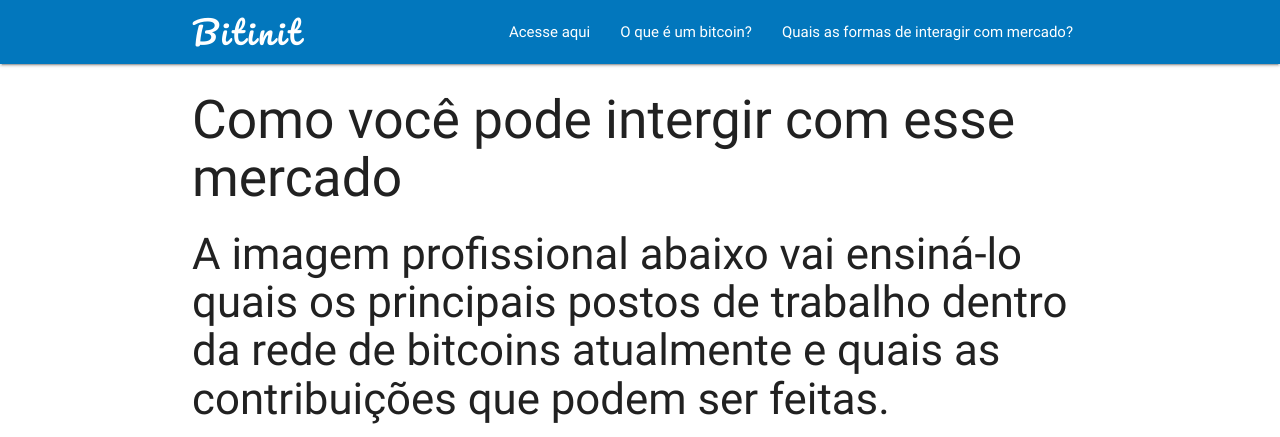
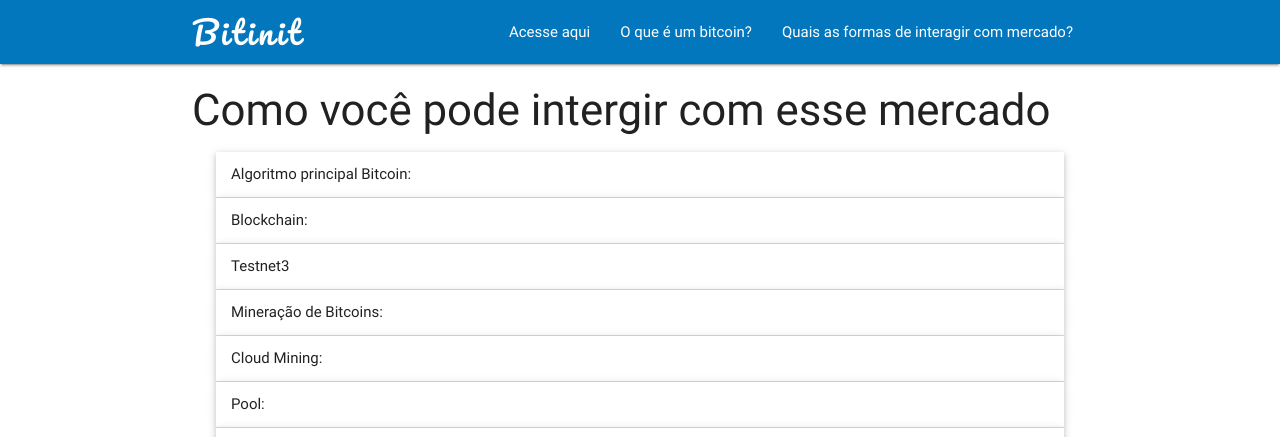
Before and after one commit to dieegom/bitinit, a Django app: page /market/ in a window 1280 px wide. Shown: the top 437 px of the page. Run offline with Django 3.2, Linux system fonts and the light colour scheme; some libraries are stand-ins or nearby versions.

Commit message:
dando mais um toque no font

```diff
--- a/bi_tcoin/app/static/js/base.js
+++ b/bi_tcoin/app/static/js/base.js
@@ -1,4 +1,11 @@
 $(document).ready(function(){
-  $('.parallax').parallax();
-  $('.collapsible').collapsible();
+    $('.parallax').parallax();
+    $('.collapsible').collapsible();
+    $('#firef').fadeTo("opacity",0);
+    var options = [
+        {selector: '#firef', offset: 200, callback: function(el)  {
+             Materialize.fadeInImage($(el));
+        } }
+    ];
+    Materialize.scrollFire(options);
 });
--- a/bi_tcoin/app/templates/index.html
+++ b/bi_tcoin/app/templates/index.html
@@ -18,7 +18,7 @@
 <div class="container">
     <!-- <h4>Os desenvolvedores também são iniciantes, portanto vocês aprenderão junto conosco!!</h4> -->
     <br><br>
-    <div class="row">
+    <div id="firef" class="row">
         <div class="col s12 m6">
             <ul class="collapsible" data-collapsible="accordion">
                 <li>
--- a/bi_tcoin/app/templates/market.html
+++ b/bi_tcoin/app/templates/market.html
@@ -5,30 +5,38 @@
 
 <div class="container">
     <div id="bitcoinmarket">
-        <h2>Como você pode intergir com esse mercado</h2>
-        <h3>A imagem profissional abaixo vai ensiná-lo quais os principais postos de trabalho dentro
-            da rede de bitcoins atualmente e quais as contribuições que podem ser feitas.</h3>
-        <img src="Untitled.png"/>
-        <ul>
-            <li><strong>1)Algoritmo principal Bitcoin:</strong><br/>
-                <ul>
-                    <li><strong>Desenvolvimento de código-fonte:</strong> O código de desenvolvimento do bitcoin é
+        <h3>Como você pode intergir com esse mercado</h3>
+        <!--<h3>A imagem profissional abaixo vai ensiná-lo quais os principais postos de trabalho dentro-->
+            <!--da rede de bitcoins atualmente e quais as contribuições que podem ser feitas.</h3>-->
+        <!--<img src="Untitled.png"/>-->
+        <ul class="collapsible popout" data-collapsible="accordion">
+            <li>
+                <div class="collapsible-header">Algoritmo principal Bitcoin:</div>
+                <div class="collapsible-body"><strong>Desenvolvimento de código-fonte:</strong> O código de desenvolvimento do bitcoin é
                     aberto e todos podem contribuir para a melhoria das funcionalidades. É só acessar e contribuir:
                     <a href="https://github.com/bitcoin/bitcoin">GitHub</a><br/>PS: se você não sabe nada de GitHub,
                     sugiro que acesse: <a href="https://guides.github.com/activities/hello-world/">link</a>
+                </div>
             </li>
-                </ul>
-            </li>
-            <li><strong>2)Blockchain:</strong> O Blockchain é o protocolo pelo qual a rede trabalha. Se você
+            <li>
+                <div class="collapsible-header">Blockchain:</div>
+                <div class="collapsible-body">O Blockchain é o protocolo pelo qual a rede trabalha. Se você
                     leu os links anteiores, sabe que sua possibilidade de auditoria por qualquer um o torna uma ferramenta
                     incrível. Para contribuir, basta fazer da mesma forma que para o código-fonte.<br/>
                     Para saber mais: <a href="http://blogs.wsj.com/cio/2016/02/02/cio-explainer-what-is-blockchain/">
-                    What is Blockchain?</a></li>
-            <li><strong>3)Testnet3:</strong> A rede testnet3 é utilizada para testes de novos códigos. Se você
+                        What is Blockchain?</a>
+                </div>
+            </li>
+            <li>
+                <div class="collapsible-header">Testnet3</div>
+                <div class="collapsible-body">A rede testnet3 é utilizada para testes de novos códigos. Se você
                     criou uma nova aplicação e precisa saber se funciona, UTILIZE ESSA REDE! Isso evita que você perca
-                seus bitcoins por algum erro de código.<br/>
-                Wiki do Bitcoin: <a href="https://en.bitcoin.it/wiki/Testnet">Link</a></li>
-            <li><strong>4)Mineração de Bitcoins:</strong> Se você quer descobrir os próximos bitcoins no mundo,
+                    seus bitcoins por algum erro de código.
+                    Wiki do Bitcoin: <a href="https://en.bitcoin.it/wiki/Testnet">Link</a>
+                </div>
+            </li>
+            <li><div class="collapsible-header">Mineração de Bitcoins:</div>
+                <div class="collapsible-body">Se você quer descobrir os próximos bitcoins no mundo,
                     seja um minerador! De uma maneira beeeeem simples, minerar Bitcoins é "emprestar" processamento de
                     suas máquinas para que a rede funcione. Em troca desta ajuda, o sistema te remunera com alguns décimos
                     de bitcoins. Infelizmente grandes corporações criaram clusters gigantescos com diversas máquinas e um
@@ -36,39 +44,59 @@
                     e começar a minerar. Felizmente, existem algumas outras opções como financiar um processamento através
                     da internet (mineração em nuvem) e também os pools, onde diversos mineradores independentes se unem para
                     minerar em conjunto. O link a seguir é um excelente guia: <a href="https://www.hobbymining.com/">
-                    Hobby Mining</a></li>
-            <li><strong>5)Cloud Mining:</strong> Para quem quer apenas investir sem muitas preocupações de hardware,
+                        Hobby Mining</a>
+                </div>
+            </li>
+            <li><div class="collapsible-header">Cloud Mining:</div>
+                <div class="collapsible-body">Para quem quer apenas investir sem muitas preocupações de hardware,
                     programação, gastos com energia e outros, é possível alugar hardware em nuvem para que outra empresa
                     cuide destes problema pra você. Basicamente é possível pagar um valor mensal, único ou anual e depois
                     só colher os resultados. Um exemplo deste tipo de empresa é a <a href="https://www.genesis-mining.com/">
-                    Genesis Mining</a></li>
-            <li><strong>6)Pool:</strong> Os pools são grupos de mineradores independentes que se uniram para fazer
+                        Genesis Mining</a>
+                </div>
+            </li>
+            <li><div class="collapsible-header">Pool:</div>
+                <div class="collapsible-body">Os pools são grupos de mineradores independentes que se uniram para fazer
                     frente às grandes mineradoras corporativas dos dias atuais. A Slush Pool, primeiro pool de mineradores
-                de Bitcoin do mundo pode ser acessada neste link: <a href="https://slushpool.com/home/">Link</a></li>
-            <li><strong>7) Mineração independente:</strong> Para quem insiste em ser um lobo solitário, ainda
+                    de Bitcoin do mundo pode ser acessada neste link: <a href="https://slushpool.com/home/">Link</a>
+                </div>
+            </li>
+            <li><div class="collapsible-header">Mineração independente:</div>
+                <div class="collapsible-body">Para quem insiste em ser um lobo solitário, ainda
                     existe salvação. É possível comprar um computador ASICs especializado para a mineração de bitcoins e
                     deixar ele rodando. Com um pouco mais de conhecimento de eletrônica (e coragem!) é possível também
                     construir um. Vale lembrar que é preciso fazer um bom cálculo de retorno de investimento, como os
                     gastos de energia elétrica, por exemplo. Quem quiser entender mais sobre essa arquitetura, pode
-                acessar: <a href="https://en.bitcoin.it/wiki/ASIC">Bitcoin wiki - ASICs</a></li>
-            <li><strong>8) Bolsa de valores:</strong> Se existem especulações sobre o Bitcoin e também variações
+                    acessar: <a href="https://en.bitcoin.it/wiki/ASIC">Bitcoin wiki - ASICs</a>
+                </div>
+            </li>
+            <li><div class="collapsible-header">Bolsa de valores:</div>
+                <div class="collapsible-body">Se existem especulações sobre o Bitcoin e também variações
                     desta moeda em relação às outras, existe a possibilidade de ganhar dinheiro com esta flutuação. Pensando
                     nisso, diversas empresas foram criadas para funcionar como uma espécie de bolsa de valores, através de
                     plataformas de compra e venda de bitcoins. Um exemplo destas empresas é a brasileira
-                <a href="https://foxbit.com.br/">FoxBit</a></li>
-            <li><strong>9) Troca direta:</strong> Como o bitcoin pode ser trocado diretamente entre os usuários, é
+                    <a href="https://foxbit.com.br/">FoxBit</a>
+                </div>
+            </li>
+            <li><div class="collapsible-header">Troca direta:</div>
+                <div class="collapsible-body">Como o bitcoin pode ser trocado diretamente entre os usuários, é
                     possível também que você faça e receba pagamentos sem intermediários, reduzindo custos e também dando
                     mais liberdade de atuação. Para este tipo de ação (na verdade para qualquer transação de bitcoin) é
                     preciso ter uma carteira de bitcoins. Depois disso, é só você passar um endereço para o outro usuário
                     e através deste endereço ele consegue transferir os bitcoins pra você! É simples e seguro. Um bom
                     site com carterias para Bitcoins é a <a href="https://blockchain.info/wallet/#/">Blockchain Wallet</a>
+                </div>
             </li>
-            <li><strong>10) Prestação de serviços:</strong> Aqui o céu é o limite! Existem diversos tipos de serviços/
+            <li><div class="collapsible-header">Prestação de serviços:</div>
+                <div class="collapsible-body">Aqui o céu é o limite! Existem diversos tipos de serviços/
                     produtos que podem ser trocados por Bitcoins. Empresas que te pagam em Bitcoins para assistir propagandas,
                     pagamento em Bitcoins para cartões de crédito, compra de jogos e muito mais! É bem simples de se aplicar.
                     Para saber mais sobre como construir um sistema usando APIs para a rede Bitcoin, acesse nossos tutoriais
-                de programador.</li>
-            <li><strong>11) Queima de Bitcoins:</strong> Apesar de ser uma espécie de prestação de serviços também,
+                    de programador.
+                </div>
+            </li>
+            <li><div class="collapsible-header">Queima de Bitcoins:</div>
+                <div class="collapsible-body">Apesar de ser uma espécie de prestação de serviços também,
                     preferi separar os assuntos para que fosse possível explicar este tópico em detalhes. Os Block Chains
                     são completamente rastreáveis e seus registros são vitalícios, ou seja, se você marcar alguma informação
                     lá, ela vai estar lá para sempre. Muitas pessoas estão utilizando esta propriedade para registrarem
@@ -77,13 +105,17 @@
                     satoshis (menor unidade de bitcoins existentes) por requisição. Chamamos isso de queimar Bitcoins pois
                     os Bitcoins gastos desta maneira não podem jamais ser recuperados. Saiba mais:
                     <a href="https://www.quora.com/How-can-the-Bitcoin-blockchain-be-used-to-register-certificates">Link</a>
+                </div>
             </li>
-            <li><strong>Dica extra!</strong> Se você tem preguiça e quer adquirir Bitcoins gratuitamente (não é
+            <li><div class="collapsible-header">Dica extra!</div>
+                <div class="collapsible-body">Se você tem preguiça e quer adquirir Bitcoins gratuitamente (não é
                     esquema de pirâmide nem marketing multinível), você precisa aprender sobre faucets:
-                <a href="https://99bitcoins.com/top-10-bitcoin-faucets/">Link</a></li>
+                    <a href="https://99bitcoins.com/top-10-bitcoin-faucets/">Link</a>
+                </div>
+            </li>
         </ul>
-
     </div>
 </div>
+<br>
 
 {% endblock %}
```
Also changed, not shown: bi_tcoin/app/templates/wtfisbitcoin.html (+19 -14 lines). Lines whose indentation alone changed are shown as unchanged.
